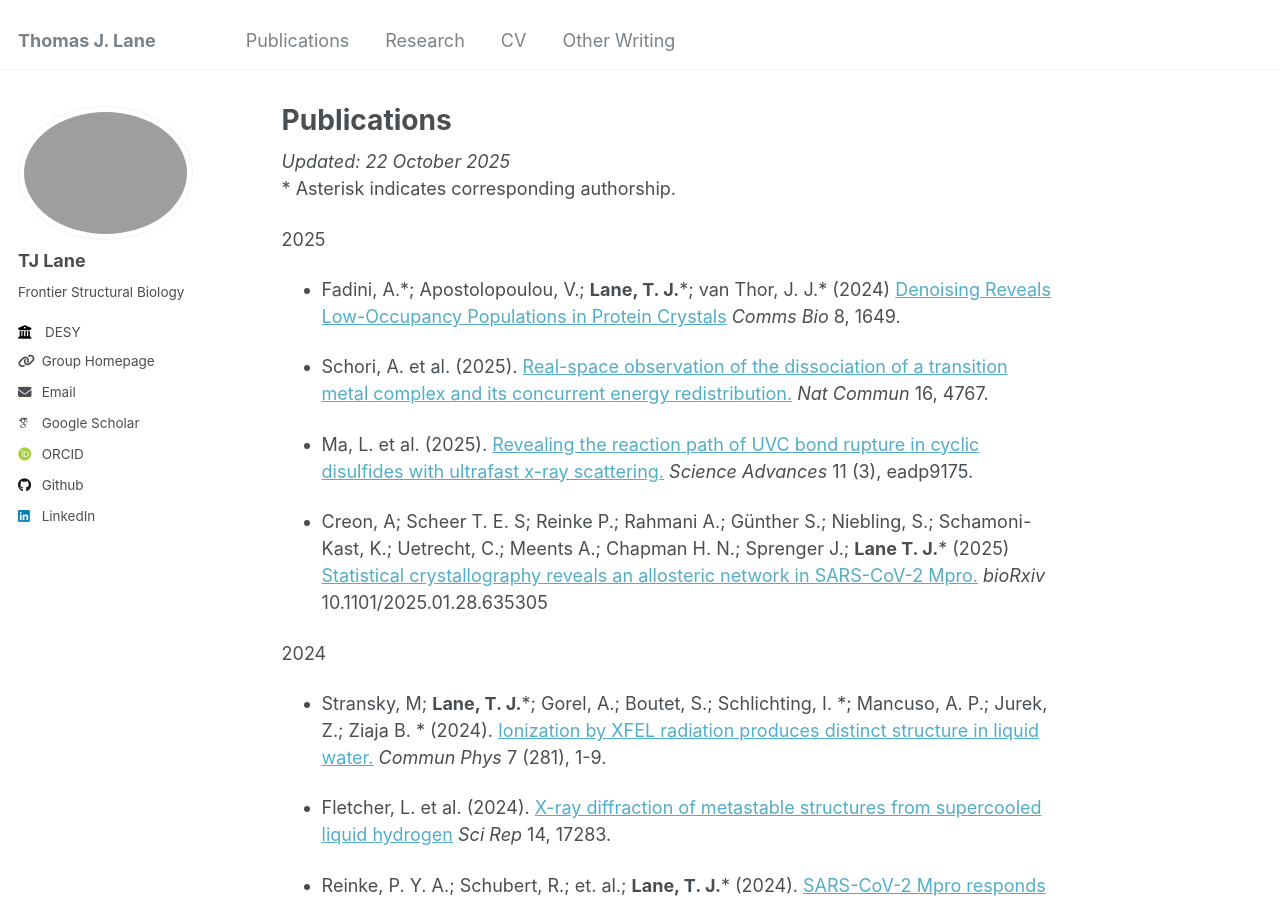
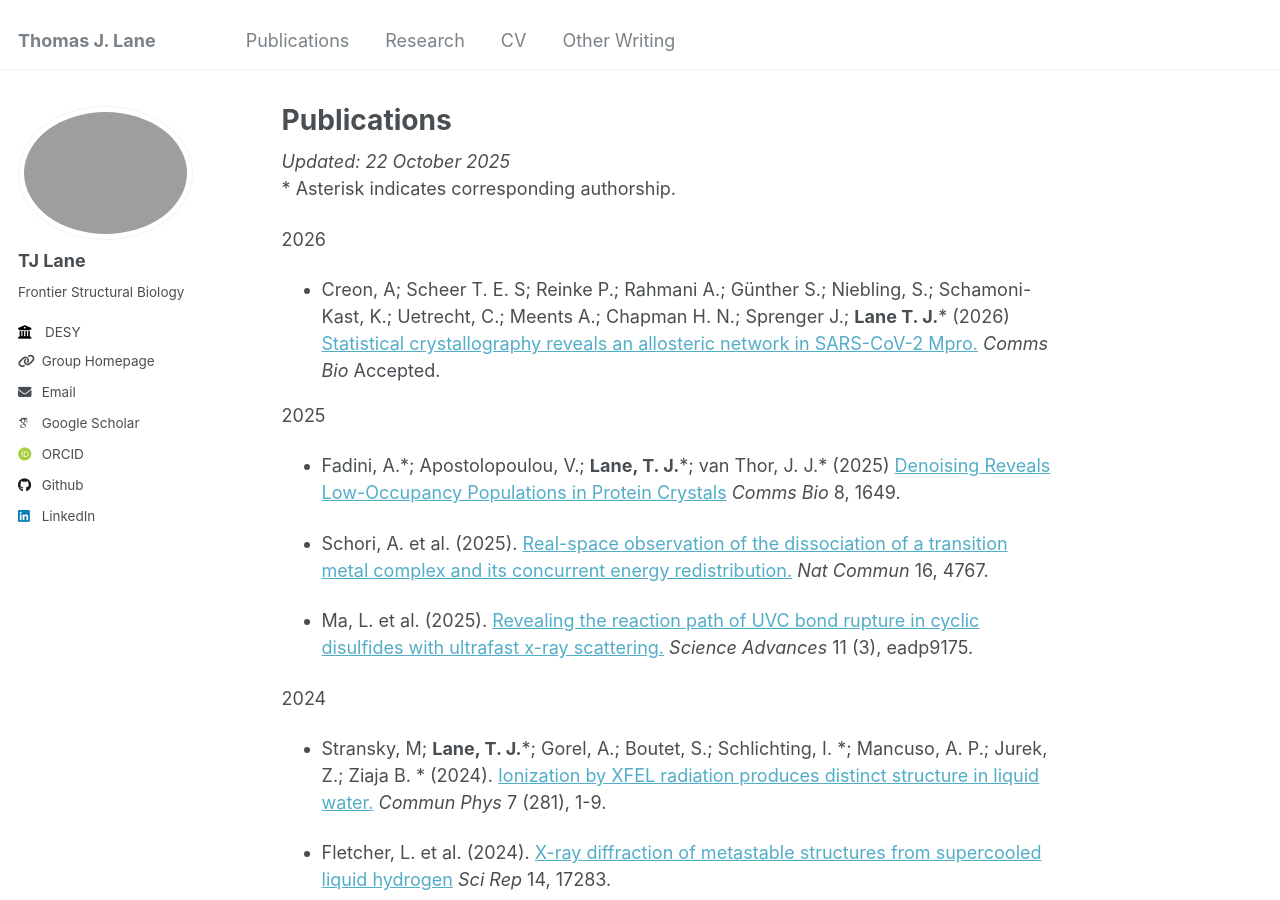
Before and after one commit to tjlane/tjlane.github.io, a Jekyll site: the page built from _pages/publications.md, in a window 1280 px wide and 900 px high. Built offline with Jekyll 4.4.1, drawn with Linux system fonts in a browser that asks for light colours; some web fonts are replaced; some of the changed text lies outside the part shown.

Commit message:
talk update and citation bugfixes

```diff
--- a/_pages/publications.md
+++ b/_pages/publications.md
@@ -10,17 +10,18 @@ redirect_from:
 _Updated: 22 October 2025_ \
 \* Asterisk indicates corresponding authorship.
 
+2026
+
+* Creon, A; Scheer T. E. S; Reinke P.; Rahmani A.; Günther S.; Niebling, S.; Schamoni-Kast, K.; Uetrecht, C.; Meents A.; Chapman H. N.; Sprenger J.; **Lane T. J.**\* (2026) [Statistical crystallography reveals an allosteric network in SARS-CoV-2 Mpro.](https://www.biorxiv.org/content/10.1101/2025.01.28.635305v1) _Comms Bio_ Accepted.
+
 2025
 
-* Fadini, A.\*; Apostolopoulou, V.; **Lane, T. J.**\*; van Thor, J. J.\* (2024) [Denoising Reveals Low-Occupancy Populations in Protein Crystals](https://doi.org/10.1038/s42003-025-09031-6) _Comms Bio_ 8, 1649.
+* Fadini, A.\*; Apostolopoulou, V.; **Lane, T. J.**\*; van Thor, J. J.\* (2025) [Denoising Reveals Low-Occupancy Populations in Protein Crystals](https://doi.org/10.1038/s42003-025-09031-6) _Comms Bio_ 8, 1649.
 
 * Schori, A. et al. (2025). [Real-space observation of the dissociation of a transition metal complex and
 its concurrent energy redistribution.](https://www.nature.com/articles/s41467-025-60009-8) _Nat Commun_ 16, 4767.
 
 * Ma, L. et al. (2025). [Revealing the reaction path of UVC bond rupture in cyclic disulfides with ultrafast x-ray scattering.](https://www.science.org/doi/10.1126/sciadv.adp9175) _Science Advances_ 11 (3), eadp9175.
-
-* Creon, A; Scheer T. E. S; Reinke P.; Rahmani A.; Günther S.; Niebling, S.; Schamoni-Kast, K.; Uetrecht, C.; Meents A.; Chapman H. N.; Sprenger J.; **Lane T. J.**\* (2025) [Statistical crystallography reveals an allosteric network in SARS-CoV-2 Mpro.](https://www.biorxiv.org/content/10.1101/2025.01.28.635305v1) _bioRxiv_ 10.1101/2025.01.28.635305
-
 
 2024
 
```
Also changed, not shown: other parts of _pages/publications.md (+3 -3 lines), _pages/cv.md (+1 -0 lines).
